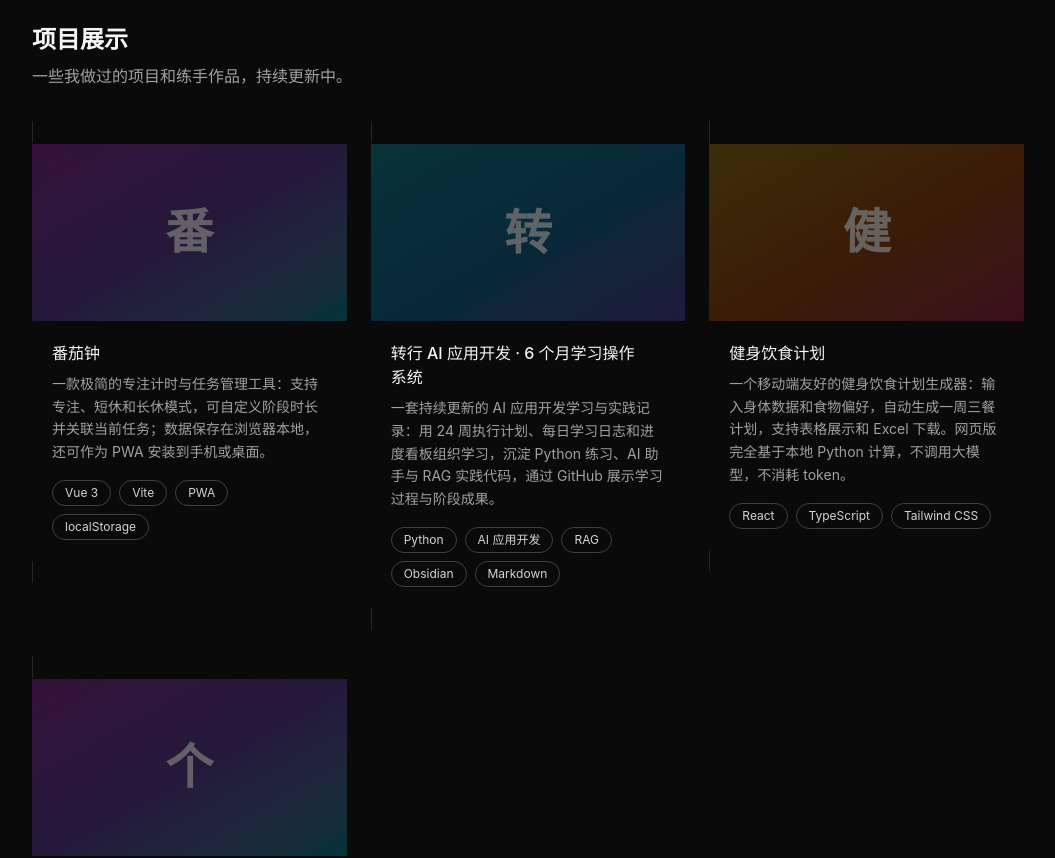
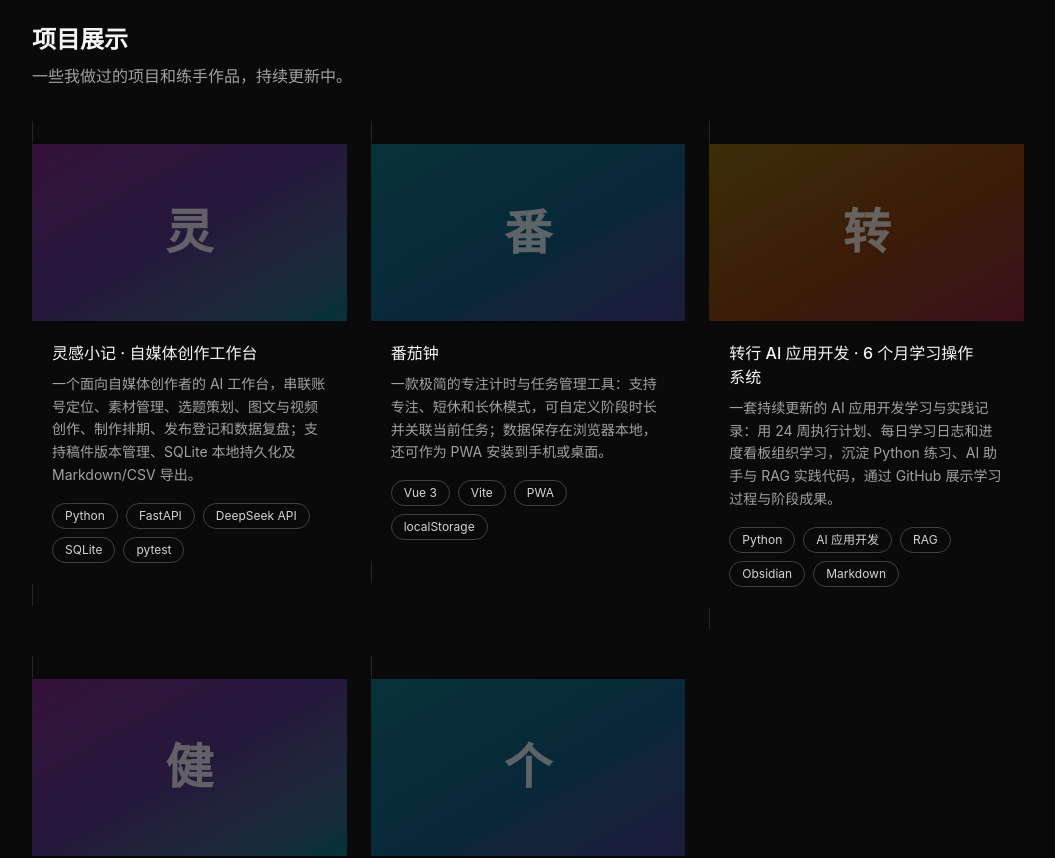
Before and after one commit to kexinyang74-web/kexinyang74-web.github.io, a React (Vite) app: page / in a window 1280 px wide. Shown: the part 1320-2178 px from the top of the page, without its empty margins (112-1167 px from the left). Built offline with nearby package versions, Linux system fonts and the light colour scheme.

Commit message:
添加灵感小记项目展示卡片

```diff
--- a/src/data/projects.ts
+++ b/src/data/projects.ts
@@ -15,6 +15,14 @@ export interface Project {
 
 /** 项目列表：以后新增项目，在这里照抄一条即可 */
 export const projects: Project[] = [
+  {
+    id: 'media-topic-assistant',
+    title: '灵感小记 · 自媒体创作工作台',
+    description:
+      '一个面向自媒体创作者的 AI 工作台，串联账号定位、素材管理、选题策划、图文与视频创作、制作排期、发布登记和数据复盘；支持稿件版本管理、SQLite 本地持久化及 Markdown/CSV 导出。',
+    techStack: ['Python', 'FastAPI', 'DeepSeek API', 'SQLite', 'pytest'],
+    link: 'https://github.com/kexinyang74-web/media-topic-assistant',
+  },
   {
     id: 'pomodoro',
     title: '番茄钟',
```
